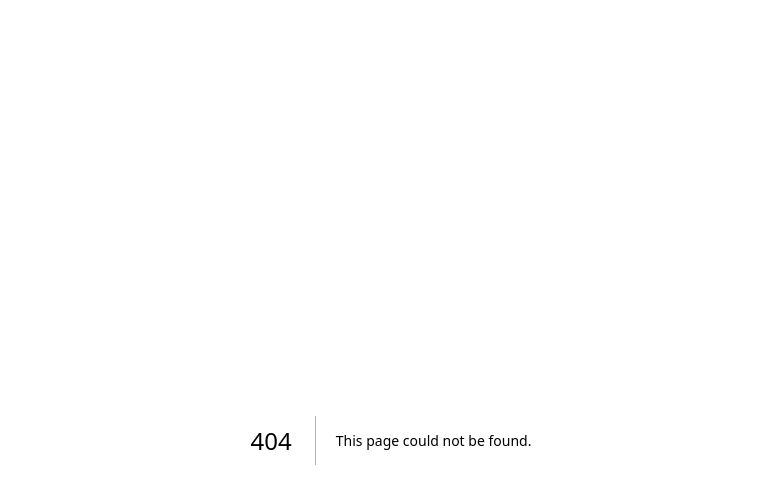
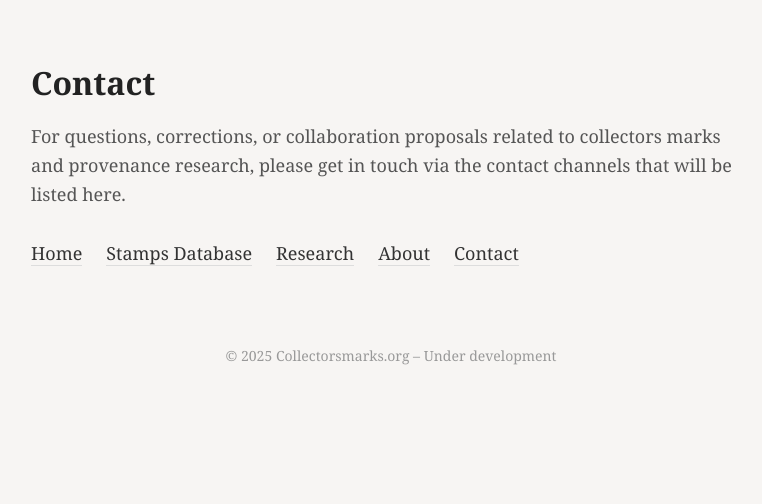
Before and after one commit to bjorndeleu/collectorsmarks, a Next.js app: page /contact in a window 1280 px wide. Before the commit this address had no page. Shown: the top 504 px of the page, without its empty margins (249-1011 px from the left). Built offline with nearby package versions, Linux system fonts and the light colour scheme.

Commit message:
Create page.js

```diff
--- /dev/null
+++ b/app/contact/page.js
@@ -0,0 +1,26 @@
+export default function ContactPage() {
+  return (
+    <main>
+      <header className="hero">
+        <h1>Contact</h1>
+        <p>
+          For questions, corrections, or collaboration proposals related to
+          collectors marks and provenance research, please get in touch via the
+          contact channels that will be listed here.
+        </p>
+
+        <nav>
+          <a href="/">Home</a>
+          <a href="/stamps">Stamps Database</a>
+          <a href="/research">Research</a>
+          <a href="/about">About</a>
+          <a href="/contact">Contact</a>
+        </nav>
+      </header>
+
+      <footer className="footer">
+        © {new Date().getFullYear()} Collectorsmarks.org – Under development
+      </footer>
+    </main>
+  );
+}
```
